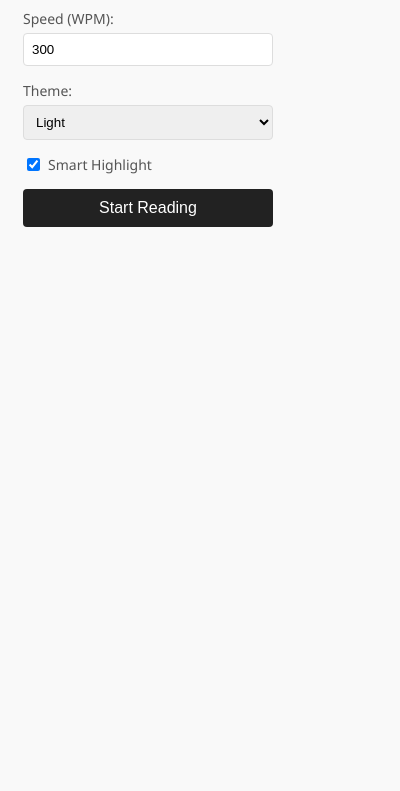
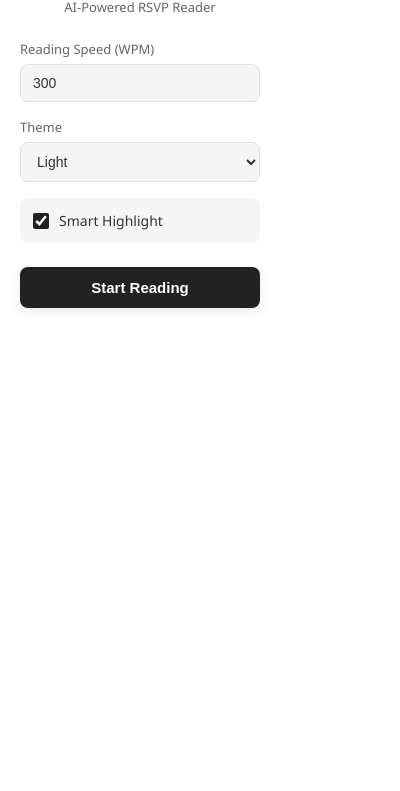
Before and after one commit to rajivnayanc/skimflow-ai, a browser extension: page popup.html in a window 400 px wide. Shown: the part 53-844 px from the top of the page. Drawn offline with Linux system fonts and the light colour scheme.

Commit message:
Update popup UI

```diff
--- /dev/null
+++ b/popup.css
@@ -0,0 +1,152 @@
+/* Modern Popup UI */
+:root {
+    --primary-color: #222;
+    --primary-hover: #444;
+    --bg-color: #ffffff;
+    --text-color: #333;
+    --text-secondary: #666;
+    --border-color: #e0e0e0;
+    --input-bg: #f5f5f5;
+    --focus-ring: #000;
+    --radius: 8px;
+    --shadow: 0 4px 12px rgba(0, 0, 0, 0.08);
+}
+
+@media (prefers-color-scheme: dark) {
+    :root {
+        --primary-color: #4a90e2;
+        --primary-hover: #357abd;
+        --bg-color: #1a1a1a;
+        --text-color: #f0f0f0;
+        --text-secondary: #aaa;
+        --border-color: #333;
+        --input-bg: #2a2a2a;
+        --focus-ring: #4a90e2;
+    }
+}
+
+* {
+    box-sizing: border-box;
+    margin: 0;
+    padding: 0;
+}
+
+body {
+    width: 280px;
+    padding: 20px;
+    font-family: 'Segoe UI', system-ui, -apple-system, sans-serif;
+    background-color: var(--bg-color);
+    color: var(--text-color);
+    transition: background-color 0.2s, color 0.2s;
+}
+
+header {
+    margin-bottom: 24px;
+    text-align: center;
+}
+
+h2 {
+    font-size: 20px;
+    font-weight: 600;
+    letter-spacing: -0.5px;
+    margin-bottom: 4px;
+}
+
+.subtitle {
+    font-size: 13px;
+    color: var(--text-secondary);
+}
+
+.control-group {
+    margin-bottom: 16px;
+}
+
+label {
+    display: block;
+    margin-bottom: 6px;
+    font-size: 13px;
+    font-weight: 500;
+    color: var(--text-secondary);
+}
+
+input[type="number"],
+select {
+    width: 100%;
+    padding: 10px 12px;
+    border: 1px solid var(--border-color);
+    background-color: var(--input-bg);
+    border-radius: var(--radius);
+    color: var(--text-color);
+    font-size: 14px;
+    transition: all 0.2s ease;
+    outline: none;
+}
+
+input[type="number"]:focus,
+select:focus {
+    border-color: var(--focus-ring);
+    box-shadow: 0 0 0 2px rgba(0, 0, 0, 0.05);
+}
+
+/* Checkbox specific styling */
+.checkbox-card {
+    display: flex;
+    align-items: center;
+    padding: 12px;
+    background-color: var(--input-bg);
+    border-radius: var(--radius);
+    cursor: pointer;
+    transition: background-color 0.2s;
+    border: 1px solid transparent;
+    /* prevent layout shift on border change */
+}
+
+.checkbox-card:hover {
+    background-color: rgba(0, 0, 0, 0.05);
+}
+
+@media (prefers-color-scheme: dark) {
+    .checkbox-card:hover {
+        background-color: rgba(255, 255, 255, 0.05);
+    }
+}
+
+.checkbox-card input {
+    margin-right: 10px;
+    width: 16px;
+    height: 16px;
+    accent-color: var(--primary-color);
+    cursor: pointer;
+}
+
+.checkbox-card label {
+    margin-bottom: 0;
+    font-size: 14px;
+    color: var(--text-color);
+    cursor: pointer;
+    flex: 1;
+}
+
+.action-btn {
+    width: 100%;
+    padding: 12px;
+    margin-top: 8px;
+    background-color: var(--primary-color);
+    color: white;
+    border: none;
+    border-radius: var(--radius);
+    font-size: 15px;
+    font-weight: 600;
+    cursor: pointer;
+    transition: transform 0.1s, background-color 0.2s;
+    box-shadow: var(--shadow);
+}
+
+.action-btn:hover {
+    background-color: var(--primary-hover);
+    transform: translateY(-1px);
+}
+
+.action-btn:active {
+    transform: translateY(1px);
+}
--- a/popup.html
+++ b/popup.html
@@ -5,85 +5,23 @@
     <meta charset="UTF-8">
     <meta name="viewport" content="width=device-width, initial-scale=1.0">
     <title>Faster Reading</title>
-    <link rel="stylesheet" href="styles.css">
-    <style>
-        body {
-            width: 250px;
-            padding: 15px;
-            font-family: 'Segoe UI', Tahoma, Geneva, Verdana, sans-serif;
-            background-color: #f9f9f9;
-        }
-
-        h2 {
-            margin-top: 0;
-            color: #333;
-            font-size: 18px;
-            text-align: center;
-        }
-
-        .control-group {
-            margin-bottom: 15px;
-        }
-
-        label {
-            display: block;
-            margin-bottom: 5px;
-            color: #555;
-            font-size: 14px;
-        }
-
-        input[type="number"],
-        select {
-            width: 100%;
-            padding: 8px;
-            border: 1px solid #ddd;
-            border-radius: 4px;
-            box-sizing: border-box;
-        }
-
-        button {
-            width: 100%;
-            padding: 10px;
-            background-color: #222;
-            color: white;
-            border: none;
-            border-radius: 4px;
-            cursor: pointer;
-            font-size: 16px;
-            transition: background-color 0.2s;
-        }
-
-        button:hover {
-            background-color: #444;
-        }
-
-        .checkbox-group {
-            display: flex;
-            align-items: center;
-        }
-
-        .checkbox-group input {
-            width: auto;
-            margin-right: 8px;
-        }
-
-        .checkbox-group label {
-            margin-bottom: 0;
-            cursor: pointer;
-        }
-    </style>
+    <link rel="stylesheet" href="popup.css">
 </head>
 
 <body>
+    <header>
         <h2>Faster Reading</h2>
+        <div class="subtitle">AI-Powered RSVP Reader</div>
+    </header>
 
+    <main>
         <div class="control-group">
-        <label for="wpm">Speed (WPM):</label>
-        <input type="number" id="wpm" min="50" max="1000" step="50" value="300">
+            <label for="wpm">Reading Speed (WPM)</label>
+            <input type="number" id="wpm" min="50" max="1000" step="50" value="300" placeholder="e.g. 300">
         </div>
 
         <div class="control-group">
-        <label for="theme">Theme:</label>
+            <label for="theme">Theme</label>
             <select id="theme">
                 <option value="light">Light</option>
                 <option value="dark">Dark</option>
@@ -91,13 +29,15 @@
             </select>
         </div>
 
-    <div class="control-group checkbox-group">
-        <input type="checkbox" id="smartHighlight" checked>
-        <label for="smartHighlight" title="Bionic Reading style: Bold the first few letters of each word">Smart
-            Highlight</label>
+        <div class="control-group">
+            <div class="checkbox-card" onclick="document.getElementById('smartHighlight').click()">
+                <input type="checkbox" id="smartHighlight" checked onclick="event.stopPropagation()">
+                <label for="smartHighlight">Smart Highlight</label>
+            </div>
         </div>
 
-    <button id="startData">Start Reading</button>
+        <button id="startData" class="action-btn">Start Reading</button>
+    </main>
 
     <script src="popup.js"></script>
 </body>
```
Lines whose indentation alone changed are shown as unchanged.
